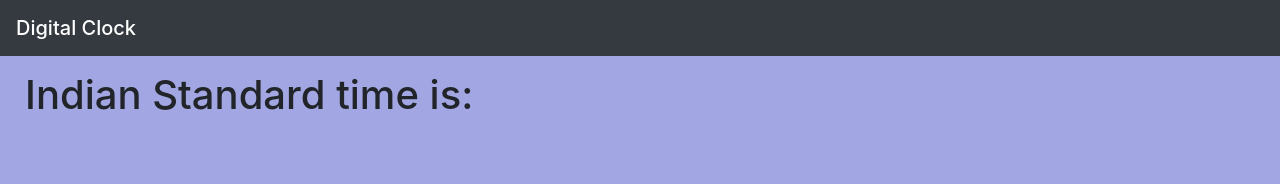
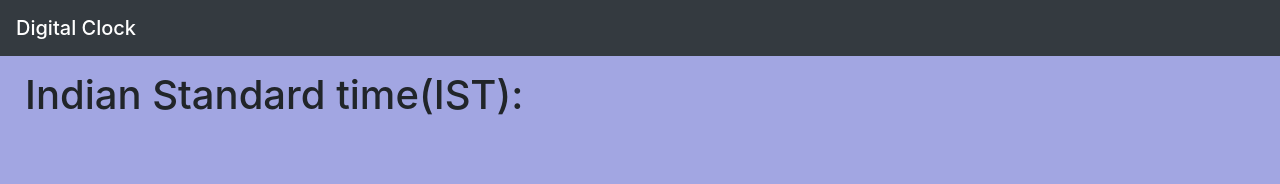
Before and after one commit to Manasa1013/DigiClock280820, a plain HTML site: page index.html in a window 1280 px wide. Shown: the top 184 px of the page. Drawn offline with nearby package versions, Linux system fonts and the light colour scheme.

Commit message:
updated text index.html
added IST in text

```diff
--- a/index.html
+++ b/index.html
@@ -23,7 +23,7 @@
      <nav class="navbar navbar-dark bg-dark">
             <span class="navbar-brand mb-0 h1">Digital Clock </span>
     </nav>
-    <h1 id ="time" >Indian Standard time is:</h1><br>
+    <h1 id ="time" >Indian Standard time(IST):</h1><br>
     <div id= "root"  class=" row justify-content-center">
       <div class=" container "  id="hours" ></div>
       <div id="s1" class="row justify-content-center"></div>
```
